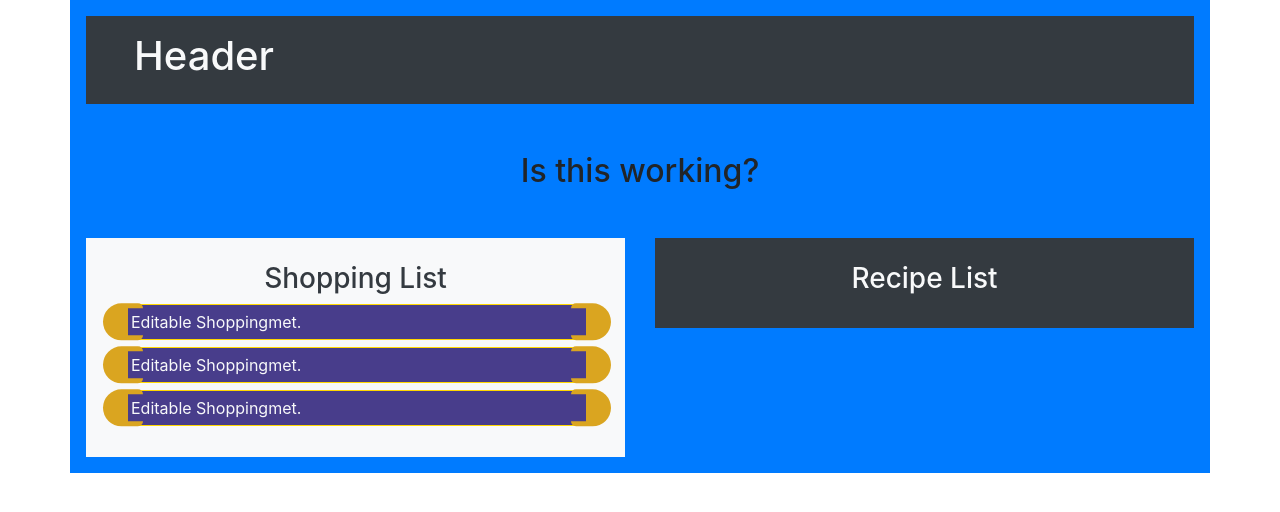
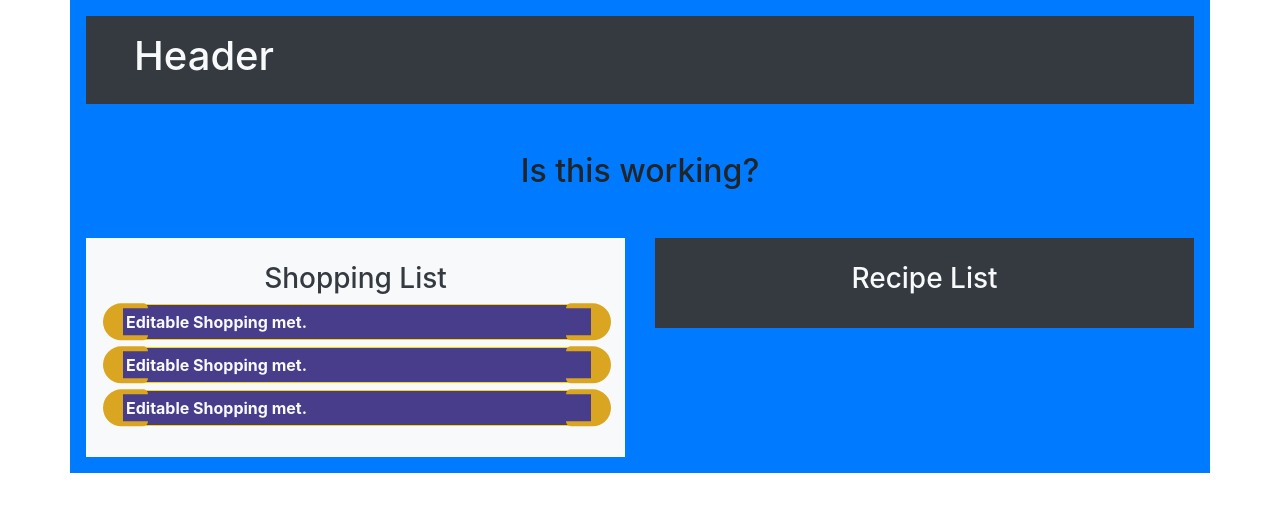
Before and after one commit to RyanLawWilson/RecipeBook, an Angular app: page / in a window 1280 px wide. Shown: the top 512 px of the page. Built offline with nearby package versions, Linux system fonts and the light colour scheme.

Commit message:
Styling changes | Implement CSS variables

```diff
--- a/src/app/shopping-list/shopping-edit/shopping-edit.component.css
+++ b/src/app/shopping-list/shopping-edit/shopping-edit.component.css
@@ -1,4 +1,9 @@
 .edit-container {
+    --dec-width: 20px;
+    --dec-height: 110%;
+    --dec-arm-width: 25px;
+    --dec-arm-height: 5px;
+
     background-color: darkslateblue;
     border-radius: 20px;
     position: relative;
@@ -6,49 +11,46 @@
     border-top-right-radius: 20px;
     border-bottom-right-radius: 20px;
     margin: 7px 0 7px 3px;
-    padding: 5px 25px;
+    padding: 5px var(--dec-width);
     border: 1px solid gold;
+    font-weight: bold;
 }
 
 .edit-decoration {
-    --dec-width: 25px;
-    --dec-height: 110%;
-    --dec-arm-width: 15px;
-
     position: absolute;
     background-color: goldenrod;
-    width: 25px;
-    height: 110%;
+    width: var(--dec-width);
+    height: var(--dec-height);
     top: 50%;
     transform: translateY(-50%);
 }
 
 .edit-decoration--left {
-    border-top-left-radius: 20px;
-    border-bottom-left-radius: 20px;
+    border-top-left-radius: 50px;
+    border-bottom-left-radius: 50px;
     left: -3px;
 }
 
 .edit-decoration--right {
-    border-top-right-radius: 20px;
-    border-bottom-right-radius: 20px;
+    border-top-right-radius: 50px;
+    border-bottom-right-radius: 50px;
     right: -3px;
 }
 
 .edit-decoration--left::before, .edit-decoration--left::after, .edit-decoration--right::before, .edit-decoration--right::after {
     content: "";
     position: absolute;
-    width: 15px;
-    height: 5px;
+    width: var(--dec-arm-width);
+    height: var(--dec-arm-height);
     background-color: goldenrod;
 }
 
 .edit-decoration--left::before, .edit-decoration--left::after {
-    left: 25px;
+    left: var(--dec-width);
 }
 
 .edit-decoration--right::before, .edit-decoration--right::after {
-    right: 25px;
+    right: var(--dec-width);
 }
 
 .edit-decoration--left::before, .edit-decoration--right::before {
--- a/src/app/shopping-list/shopping-edit/shopping-edit.component.html
+++ b/src/app/shopping-list/shopping-edit/shopping-edit.component.html
@@ -1,5 +1,5 @@
 <div class="edit-container">
     <div class="d-inline-block edit-decoration edit-decoration--left"></div>
-    <span class="text-light">Editable Shoppingmet.</span>
+    <span class="text-light">Editable Shopping met.</span>
     <div class="d-inline-block edit-decoration edit-decoration--right"></div>
 </div>
```
